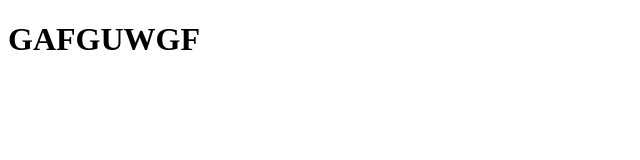
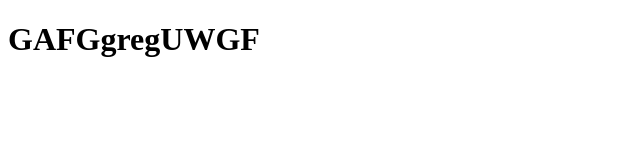
Before and after one commit to alkistissyt/githubpage.test, a plain HTML site: page index.html in a window 1280 px wide. Shown: the whole page, without its empty margins (0-640 px from the left). Drawn offline with Linux system fonts and the light colour scheme.

Commit message:
add index.html

```diff
--- a/index.html
+++ b/index.html
@@ -5,6 +5,6 @@
     <title>Alkistis's guthub page</title>
 </head>
 <body>
-    <H1>GAFGUWGF</H1>
+    <H1>GAFGgregUWGF</H1>
 </body>
 </html>
```
